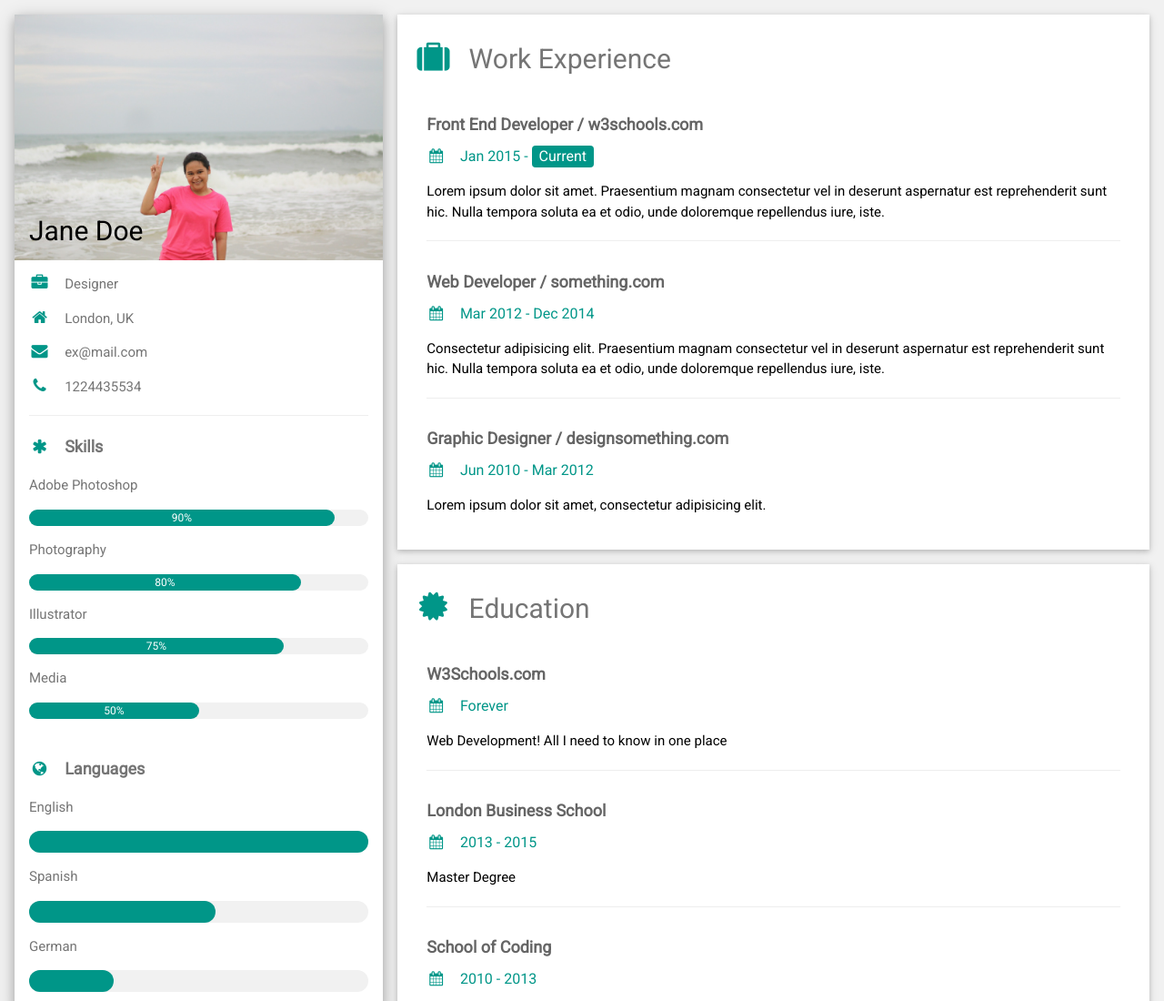
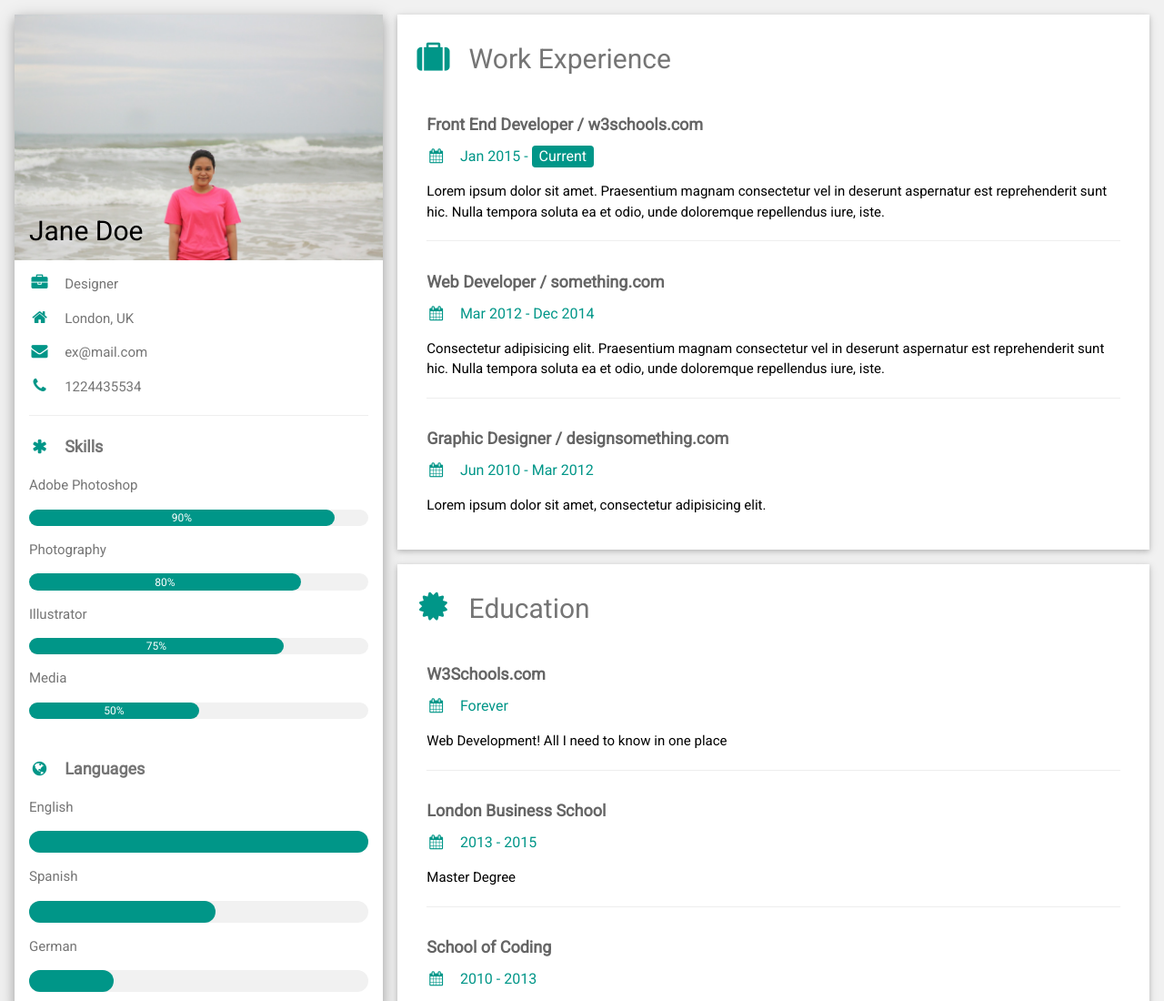
Before and after one commit to kawinna/project1, a plain HTML site: page index.html in a window 1280 px wide. Shown: the top 1100 px of the page at 91% size. Drawn offline with nearby package versions, Linux system fonts and the light colour scheme.

Commit message:
Update index.html

```diff
--- a/index.html
+++ b/index.html
@@ -22,7 +22,7 @@ html,body,h1,h2,h3,h4,h5,h6 {font-family: "Roboto", sans-serif}
 
       <div class="w3-white w3-text-grey w3-card-4">
         <div class="w3-display-container">
-          <img src="12.jpg" style="width:100%" alt="Avatar">
+          <img src="13.jpg" style="width:100%" alt="Avatar">
           <div class="w3-display-bottomleft w3-container w3-text-black">
             <h2>Jane Doe</h2>
           </div>
```
